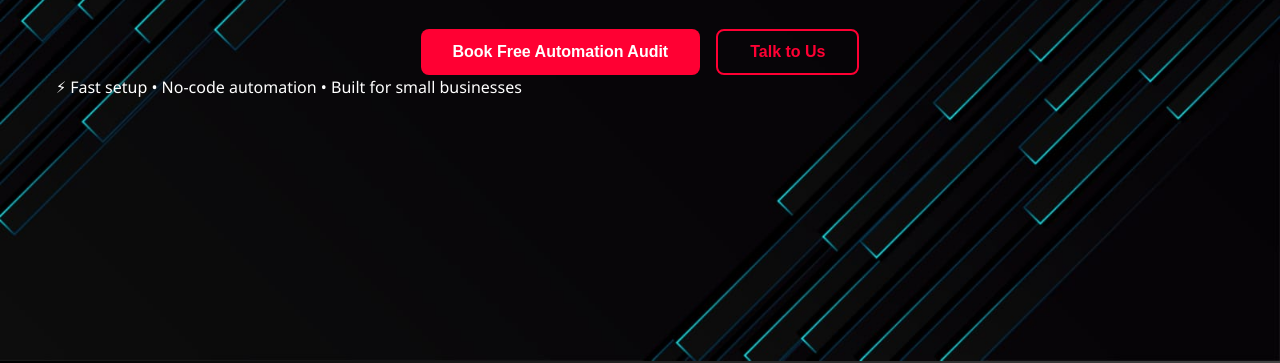
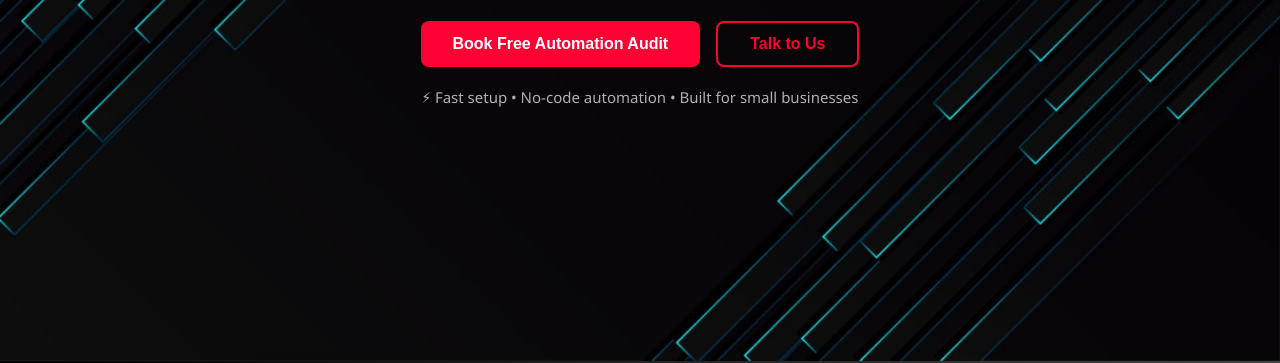
Before and after one commit to Gurusaran-B123/WF-AUTOM8---Automate-Your-Business, a plain HTML site: page index.html in a window 1280 px wide. Shown: the part 439-802 px from the top of the page. Drawn offline with nearby package versions, Linux system fonts and the light colour scheme.

Commit message:
Refactor CSS styles for improved structure and readability

```diff
--- a/automation.css
+++ b/automation.css
@@ -854,3 +854,10 @@ flex-direction: column;
 .testimonial-card {
     box-shadow: 0 10px 30px rgba(255, 0, 51, 0.15);
 }
+
+.hero-trust {
+    margin-top: 18px;
+    color: #b0b0b0;
+    font-size: 15px;
+    text-align: center;
+}
```
